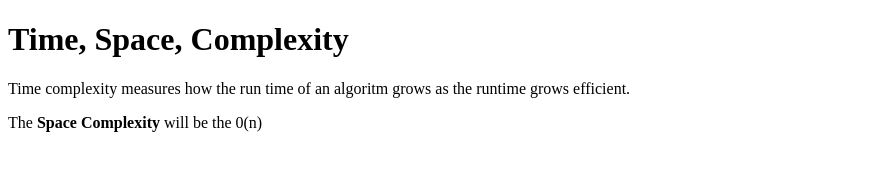
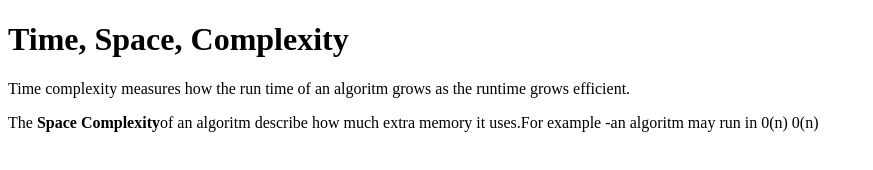
Before and after one commit to acciojob/time-and-space-complexity-singhraj123, a website: page main.html in a window 1280 px wide. Shown: the whole page, without its empty margins (0-873 px from the left). Drawn offline with Linux system fonts and the light colour scheme.

Commit message:
created a submission

```diff
--- a/main.html
+++ b/main.html
@@ -10,8 +10,7 @@
 	<!-- the entire body must be written by student -->
 	<h1>Time, Space, Complexity</h1>
 	<p>Time complexity measures how the run time of an algoritm grows as the runtime grows efficient.</p>
-	<p>The <b>Space Complexity</b> will be the 0(n)</p>
-
+	<p>The <b>Space Complexity</b>of an algoritm describe how much extra memory it uses.For example -an algoritm may run in 0(n) 0(n)</p>
     <script type="text/javascript" src="./script.js">
 </script>
 
```
